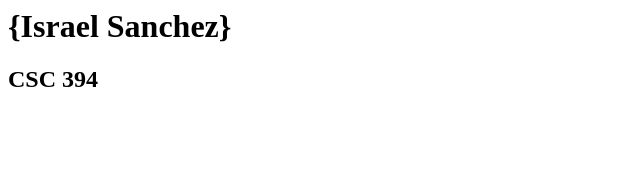
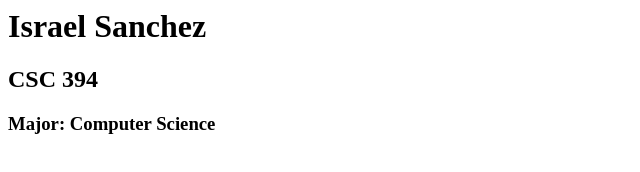
Before and after one commit to isanchez01/csc-394-assignment-1, a plain HTML site: page index.html in a window 1280 px wide. Shown: the whole page, without its empty margins (0-640 px from the left). Drawn offline with Linux system fonts and the light colour scheme.

Commit message:
Update index.html

```diff
--- a/index.html
+++ b/index.html
@@ -1,9 +1,10 @@
 <html xmlns="http://www.w3.org/1999/xhtml" >
   <head>
-    <title>{Israel Sanchez} Home Page</title>
+    <title>Israel's Home Page</title>
   </head>
   <body>
-    <h1>{Israel Sanchez}</h1>
+    <h1>Israel Sanchez</h1>
     <h2>CSC 394</h2>
+    <h3>Major: Computer Science</h3>
   </body>
 </html>
```
